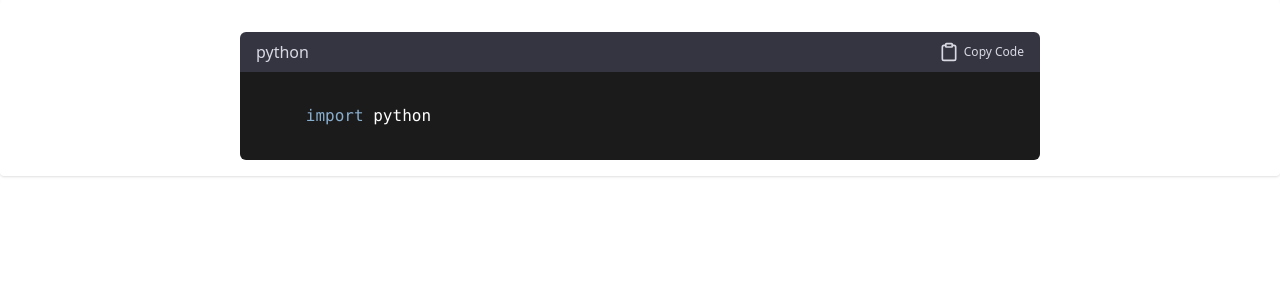
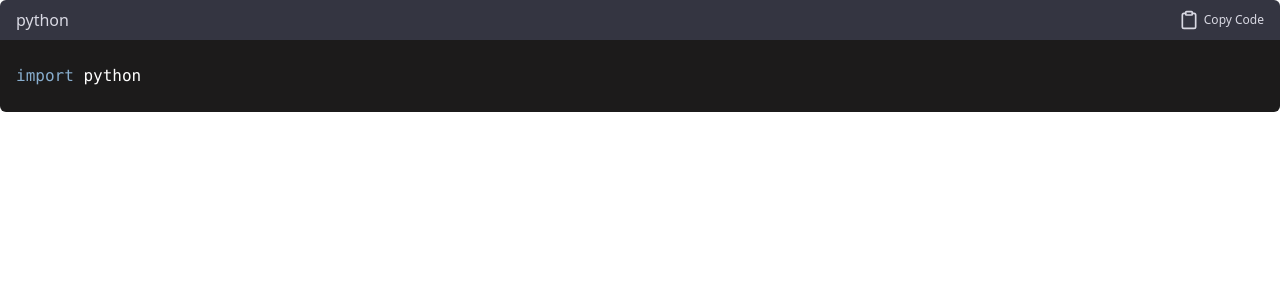
Before and after one commit to adam-zakaria/copy-container-react, a React (Vite) app: page / in a window 1280 px wide. Shown: the top 300 px of the page. Built offline with nearby package versions, Linux system fonts and the light colour scheme.

Commit message:
fix sizing

```diff
--- a/src/App.css
+++ b/src/App.css
@@ -7,6 +7,10 @@
 
 select:hover {
   cursor: pointer;
+}
+
+.hljs{
+  padding:0px;
 }
 
 .logo {
--- a/src/App.jsx
+++ b/src/App.jsx
@@ -2,7 +2,6 @@ import { useState } from 'react'
 import reactLogo from './assets/react.svg'
 import viteLogo from '/vite.svg'
 import Clipboard from './clipboard.svg'; // path to your SVG file
-import './App.css'
 import logo from './logo.svg';
 import clojureLogo from './clojure-logo-120b.png';
 import pythonLogo from './python-logo@2x.png';
@@ -12,6 +11,7 @@ import React, { useEffect, useRef } from 'react';
 import hljs from 'highlight.js/lib/core';
 //import hljs from 'highlight.js';
 import 'highlight.js/styles/stackoverflow-dark.css';
+import './App.css'
 /*
 import 'highlight.js/lib/languages/clojure'; // Example language import
 import 'highlight.js/lib/languages/javascript'; // Example language import
@@ -50,9 +50,9 @@ function CodeHighlight(props) {
 
   return (
     <pre className=''>
-      <code ref={codeRef} className=" javascript">
-        {props.children}
-      </code>
+<code ref={codeRef} className="px-[16px]">
+{props.children}
+</code>
     </pre>
   );
 }
@@ -203,16 +203,10 @@ function CodeBody(props) {
 
   return (
     <>
-      <div class='mx-auto my-0'>
-        <div class="flex justify-center p-4 shadow rounded">
-          <div class='flex flex-col gap-y-4'>
-
-            <div class='flex gap-4' >
 
 
 
-            </div>
-            <div className='w-[800px] rounded-b'>
+            <div className='rounded-b'>
               <div className='flex justify-between bg-[#343541]  rounded-t-md h-[40px] px-[16px]'>
                   <div className='flex items-center justify-center text-[#D9D9E3]'><p className=''>python</p>
                   </div>
@@ -244,25 +238,22 @@ function CodeBody(props) {
               </div>
             </div>
 
-          </div>
 
 
-        </div>
+
+
         {/*<div class='flex-col box'>*/}
-      </div>
     </>
   );
 }
 
 function App(){
   return(
-    <div>
     <CodeBody>
       {`
-      import python
+import python
       `}
   </CodeBody>
-  </div>
   )
 }
 
```
